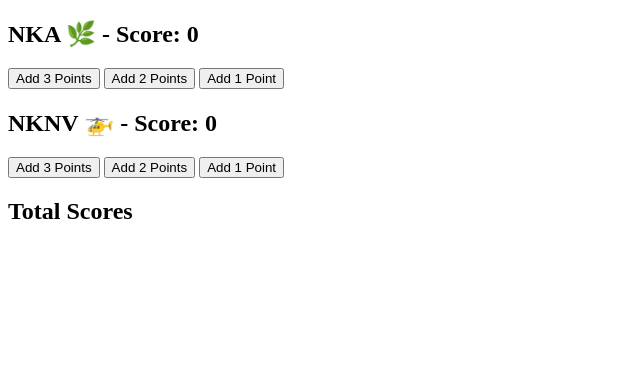
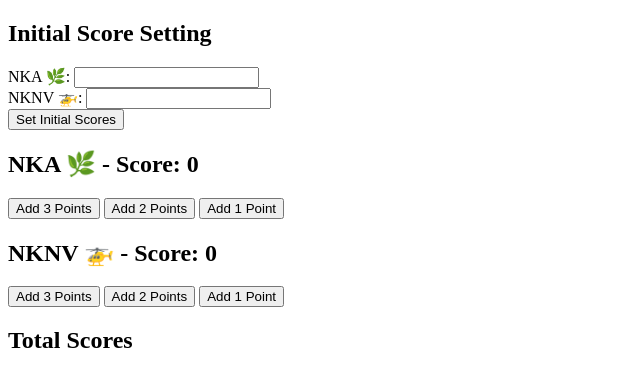
Before and after one commit to sdqpvr/hello-world, a plain HTML site: page index.html in a window 1280 px wide. Shown: the whole page, without its empty margins (0-640 px from the left). Drawn offline with Linux system fonts and the light colour scheme.

Commit message:
Update index.html
4

```diff
--- a/index.html
+++ b/index.html
@@ -9,6 +9,16 @@
     </style>
 </head>
 <body>
+    <h2>Initial Score Setting</h2>
+    <form id="initialScoreForm">
+        <label for="NKA">NKA 🌿:</label>
+        <input type="number" id="NKA-input" name="NKA" min="0"><br>
+        <label for="NKNV">NKNV 🚁:</label>
+        <input type="number" id="NKNV-input" name="NKNV" min="0"><br>
+        <!-- Add remaining team inputs in similar format -->
+        <button type="button" onclick="setInitialScores()">Set Initial Scores</button>
+    </form>
+
     <div id="NKA" class="team-container">
         <h2>NKA 🌿 - Score: <span class="score">0</span></h2>
         <button onclick="addPoints('NKA', 3)">Add 3 Points</button>
@@ -41,6 +51,19 @@
             updateTotalScores();
         }
 
+        function setInitialScores() {
+            var teams = document.getElementsByClassName('team-container');
+            for (var i = 0; i < teams.length; i++) {
+                var teamId = teams[i].id;
+                var scoreInput = document.getElementById(teamId + '-input');
+                if (scoreInput.value !== '') {
+                    teams[i].querySelector('.score').textContent = scoreInput.value;
+                }
+            }
+
+            updateTotalScores();
+        }
+
         function updateTotalScores() {
             var totalScoresElement = document.getElementById('totalScores');
             totalScoresElement.innerHTML = ''; // Clear existing content
```
